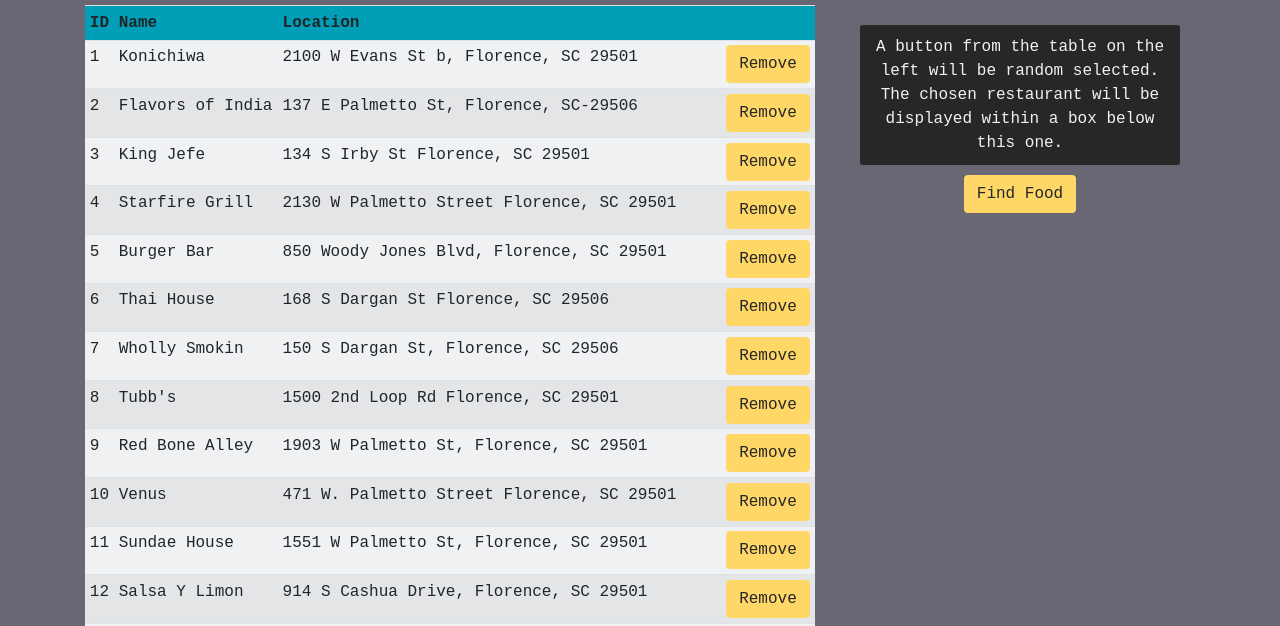
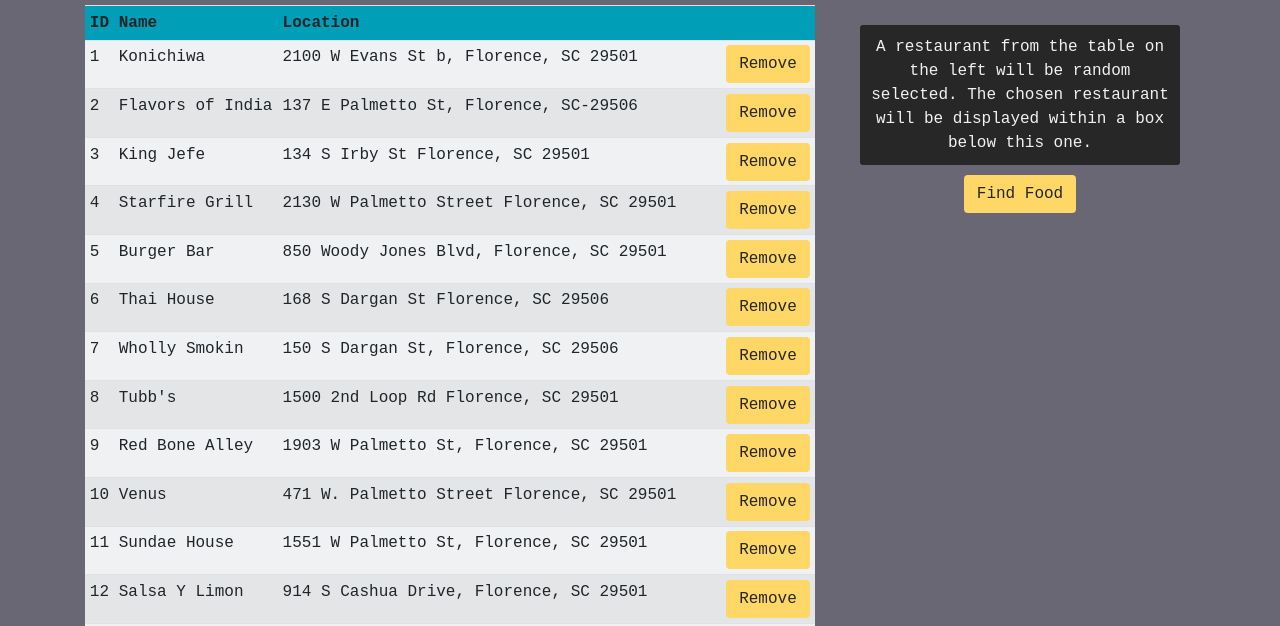
Before and after one commit to jhinson20/jhinson20.github.io, a plain HTML site: page index.html in a window 1280 px wide. Shown: the part 101-727 px from the top of the page. Drawn offline with nearby package versions, Linux system fonts and the light colour scheme.

Commit message:
Type in explanation

```diff
--- a/index.html
+++ b/index.html
@@ -45,7 +45,7 @@
         <div id="result-column" class="col-md-4 text-center">
             <div id="explanation-column">
                 <p id="choice-explanation">
-                    A button from the table on the left will be random selected. The chosen restaurant will be displayed
+                    A restaurant from the table on the left will be random selected. The chosen restaurant will be displayed
                     within a box below this one.
                 </p>
                 <button type="button" class="btn" onclick="pickFoodPlace()">
```
